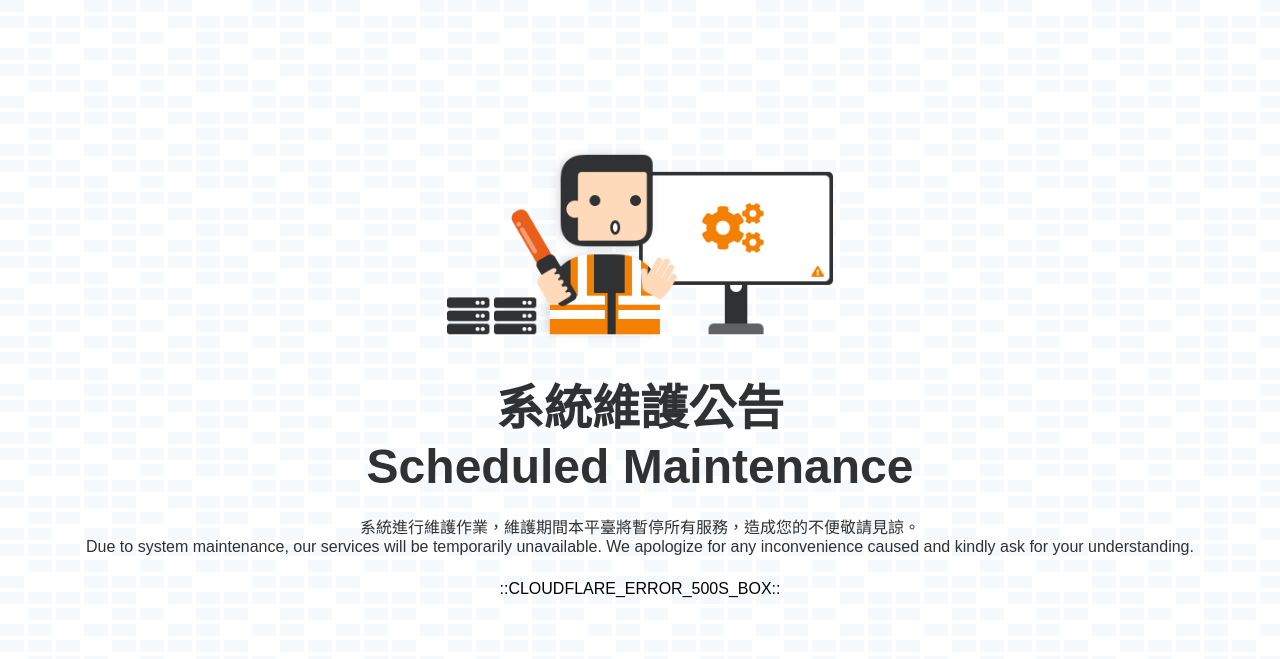
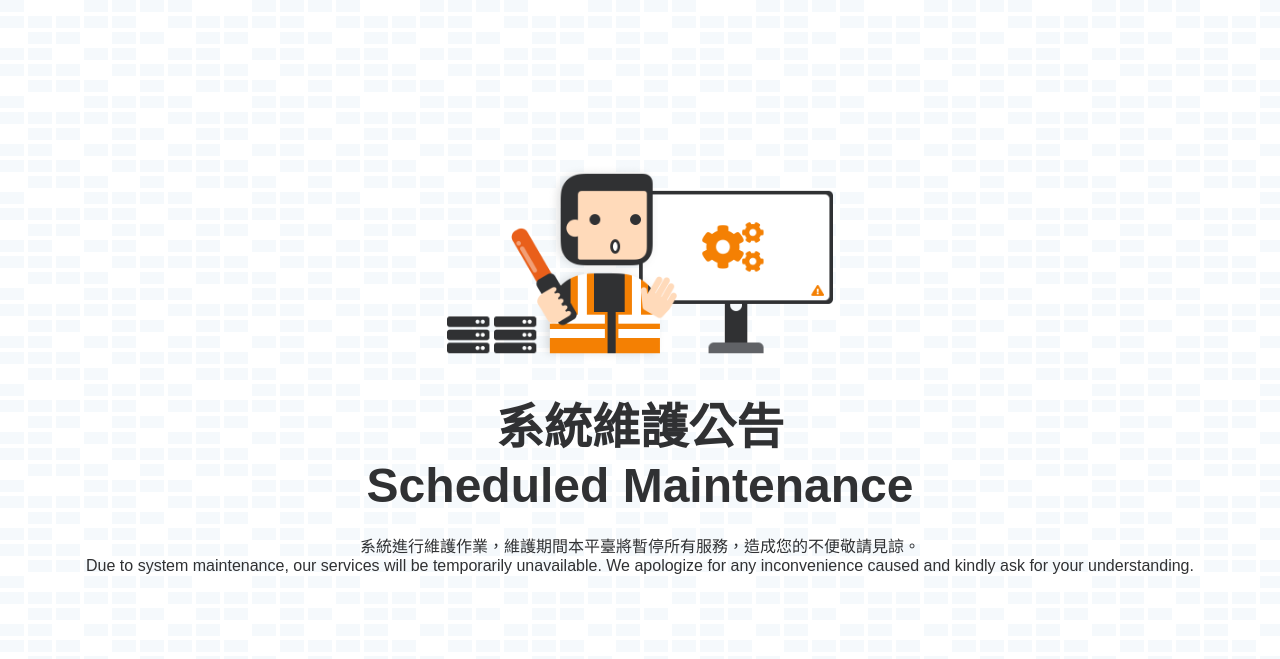
Before and after one commit to moda-gov-tw/maintenance-page, a plain HTML site: page index2.html in a window 1280 px wide. Drawn offline with Linux system fonts and the light colour scheme.

Commit message:
Update index2.html

```diff
--- a/index2.html
+++ b/index2.html
@@ -74,7 +74,7 @@
             系統進行維護作業，維護期間本平臺將暫停所有服務，造成您的不便敬請見諒。<br />
             Due to system maintenance, our services will be temporarily unavailable. We apologize for any inconvenience caused and kindly ask for your understanding.
           </p>
-          ::CLOUDFLARE_ERROR_500S_BOX::
+          <!-- ::CLOUDFLARE_ERROR_500S_BOX:: -->
           <div class="logo">
             <img src="" alt=""/>
           </div>
```
